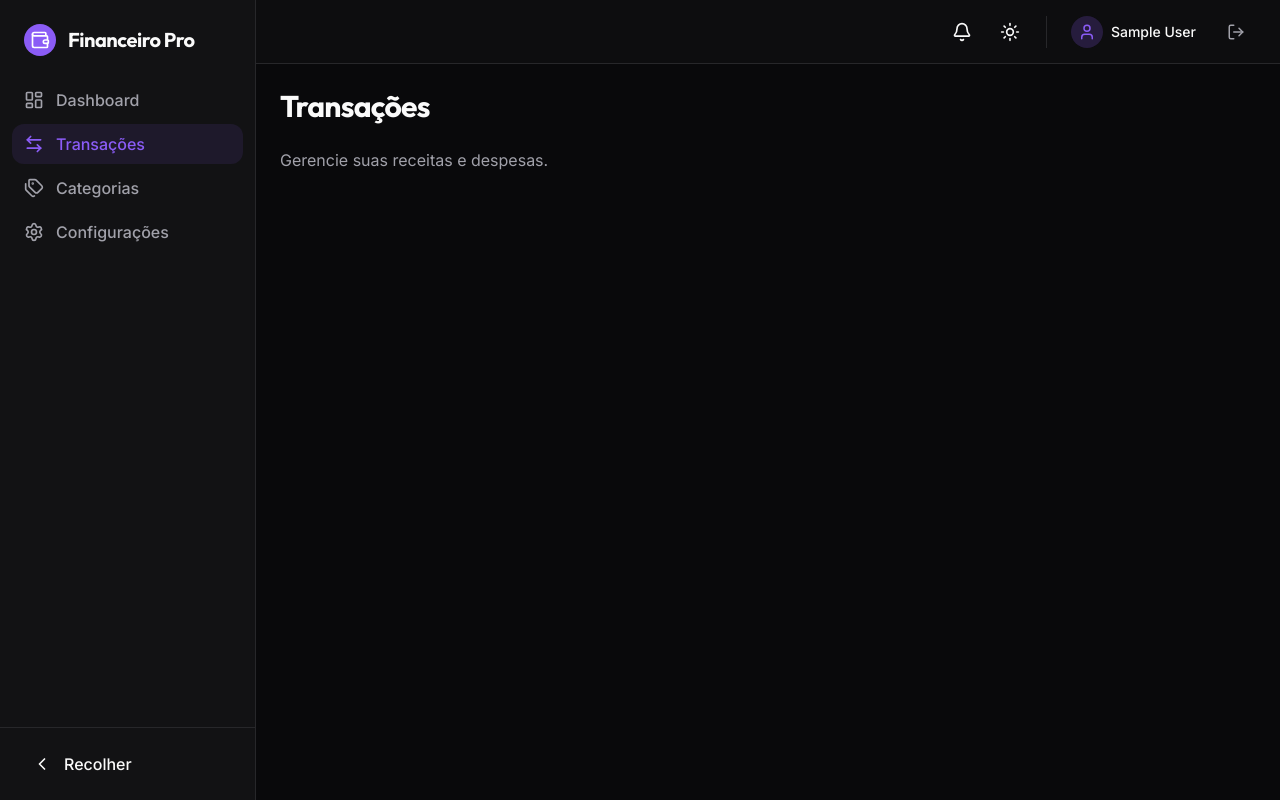
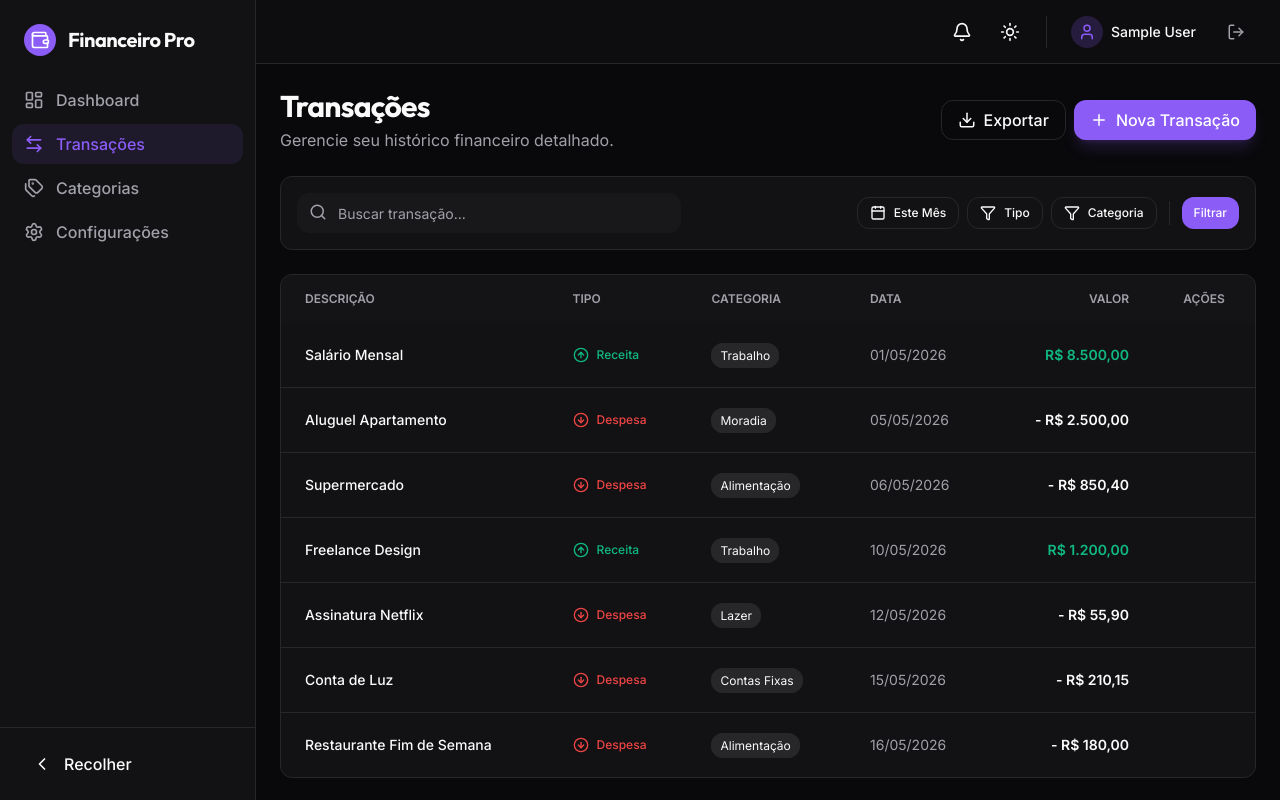
Before and after one commit to leccorside/controle-financeiro-pessoal, a React (Vite) app: page /transactions in a window 1280 px wide. Built offline with nearby package versions, Linux system fonts and the light colour scheme; sample sign-in values are in the browser's storage.

Commit message:
feat: listagem de transações com filtros e dados mockados

```diff
--- /dev/null
+++ b/src/components/transactions/TransactionFilters.jsx
@@ -0,0 +1,34 @@
+import React from 'react';
+import { Input } from '../ui/Input';
+import { Search, Filter, Calendar } from 'lucide-react';
+import { Button } from '../ui/Button';
+
+export function TransactionFilters() {
+  return (
+    <div className="flex flex-col md:flex-row gap-4 items-center justify-between bg-card p-4 rounded-xl border border-border">
+      <div className="relative w-full md:w-96">
+        <Search className="absolute left-3 top-2.5 text-muted-foreground" size={18} />
+        <Input placeholder="Buscar transação..." className="pl-10" />
+      </div>
+
+      <div className="flex items-center gap-2 w-full md:w-auto overflow-x-auto pb-2 md:pb-0">
+        <Button variant="outline" size="sm" className="gap-2 shrink-0">
+          <Calendar size={16} />
+          Este Mês
+        </Button>
+        <Button variant="outline" size="sm" className="gap-2 shrink-0">
+          <Filter size={16} />
+          Tipo
+        </Button>
+        <Button variant="outline" size="sm" className="gap-2 shrink-0">
+          <Filter size={16} />
+          Categoria
+        </Button>
+        <div className="h-6 w-px bg-border mx-1" />
+        <Button variant="primary" size="sm">
+          Filtrar
+        </Button>
+      </div>
+    </div>
+  );
+}
--- /dev/null
+++ b/src/components/transactions/TransactionTable.jsx
@@ -0,0 +1,75 @@
+import React from 'react';
+import { cn } from '../../services/utils';
+import { ArrowUpCircle, ArrowDownCircle, MoreVertical, Search } from 'lucide-react';
+import { Button } from '../ui/Button';
+
+export function TransactionTable({ transactions }) {
+  return (
+    <div className="w-full overflow-x-auto rounded-xl border border-border bg-card">
+      <table className="w-full text-sm text-left border-collapse">
+        <thead className="text-xs text-muted-foreground uppercase bg-muted/30">
+          <tr>
+            <th className="px-6 py-4 font-semibold">Descrição</th>
+            <th className="px-6 py-4 font-semibold">Tipo</th>
+            <th className="px-6 py-4 font-semibold">Categoria</th>
+            <th className="px-6 py-4 font-semibold">Data</th>
+            <th className="px-6 py-4 font-semibold text-right">Valor</th>
+            <th className="px-6 py-4 font-semibold text-center">Ações</th>
+          </tr>
+        </thead>
+        <tbody className="divide-y divide-border">
+          {transactions.length > 0 ? (
+            transactions.map((transaction) => (
+              <tr key={transaction.id} className="hover:bg-primary/5 transition-colors group">
+                <td className="px-6 py-4">
+                  <span className="font-medium text-foreground">{transaction.description}</span>
+                </td>
+                <td className="px-6 py-4">
+                  <div className="flex items-center gap-2">
+                    {transaction.type === 'INCOME' ? (
+                      <ArrowUpCircle className="text-success" size={16} />
+                    ) : (
+                      <ArrowDownCircle className="text-destructive" size={16} />
+                    )}
+                    <span className={cn(
+                      "text-xs font-medium",
+                      transaction.type === 'INCOME' ? "text-success" : "text-destructive"
+                    )}>
+                      {transaction.type === 'INCOME' ? 'Receita' : 'Despesa'}
+                    </span>
+                  </div>
+                </td>
+                <td className="px-6 py-4">
+                  <span className="px-2 py-1 rounded-md bg-secondary text-xs text-secondary-foreground border border-border">
+                    {transaction.category}
+                  </span>
+                </td>
+                <td className="px-6 py-4 text-muted-foreground">
+                  {new Date(transaction.date).toLocaleDateString('pt-BR')}
+                </td>
+                <td className={cn(
+                  "px-6 py-4 text-right font-semibold",
+                  transaction.type === 'INCOME' ? "text-success" : "text-foreground"
+                )}>
+                  {transaction.type === 'EXPENSE' && '- '}
+                  {new Intl.NumberFormat('pt-BR', { style: 'currency', currency: 'BRL' }).format(transaction.amount)}
+                </td>
+                <td className="px-6 py-4 text-center">
+                  <Button variant="ghost" size="icon" className="h-8 w-8 opacity-0 group-hover:opacity-100 transition-opacity">
+                    <MoreVertical size={16} />
+                  </Button>
+                </td>
+              </tr>
+            ))
+          ) : (
+            <tr>
+              <td colSpan="6" className="px-6 py-12 text-center text-muted-foreground">
+                Nenhuma transação encontrada.
+              </td>
+            </tr>
+          )}
+        </tbody>
+      </table>
+    </div>
+  );
+}
--- a/src/pages/Transactions.jsx
+++ b/src/pages/Transactions.jsx
@@ -1,10 +1,52 @@
-import React from 'react';
+import React, { useState } from 'react';
+import { TransactionTable } from '../components/transactions/TransactionTable';
+import { TransactionFilters } from '../components/transactions/TransactionFilters';
+import { Button } from '../components/ui/Button';
+import { Plus, Download } from 'lucide-react';
+
+const mockTransactions = [
+  { id: '1', description: 'Salário Mensal', type: 'INCOME', category: 'Trabalho', date: '2026-05-01', amount: 8500.00 },
+  { id: '2', description: 'Aluguel Apartamento', type: 'EXPENSE', category: 'Moradia', date: '2026-05-05', amount: 2500.00 },
+  { id: '3', description: 'Supermercado', type: 'EXPENSE', category: 'Alimentação', date: '2026-05-06', amount: 850.40 },
+  { id: '4', description: 'Freelance Design', type: 'INCOME', category: 'Trabalho', date: '2026-05-10', amount: 1200.00 },
+  { id: '5', description: 'Assinatura Netflix', type: 'EXPENSE', category: 'Lazer', date: '2026-05-12', amount: 55.90 },
+  { id: '6', description: 'Conta de Luz', type: 'EXPENSE', category: 'Contas Fixas', date: '2026-05-15', amount: 210.15 },
+  { id: '7', description: 'Restaurante Fim de Semana', type: 'EXPENSE', category: 'Alimentação', date: '2026-05-16', amount: 180.00 },
+];
 
 export default function Transactions() {
+  const [transactions] = useState(mockTransactions);
+
   return (
     <div className="space-y-6">
-      <h2 className="text-3xl font-bold">Transações</h2>
-      <p className="text-muted-foreground">Gerencie suas receitas e despesas.</p>
+      <div className="flex items-center justify-between">
+        <div className="space-y-1">
+          <h2 className="text-3xl font-bold font-heading tracking-tight">Transações</h2>
+          <p className="text-muted-foreground">Gerencie seu histórico financeiro detalhado.</p>
+        </div>
+        <div className="flex gap-2">
+          <Button variant="outline" className="gap-2">
+            <Download size={18} />
+            Exportar
+          </Button>
+          <Button className="gap-2 shadow-lg shadow-primary/20">
+            <Plus size={18} />
+            Nova Transação
+          </Button>
+        </div>
+      </div>
+
+      <TransactionFilters />
+
+      <TransactionTable transactions={transactions} />
+
+      <div className="flex items-center justify-between text-sm text-muted-foreground px-2">
+        <p>Mostrando {transactions.length} transações</p>
+        <div className="flex gap-2">
+          <Button variant="outline" size="sm" disabled>Anterior</Button>
+          <Button variant="outline" size="sm" disabled>Próximo</Button>
+        </div>
+      </div>
     </div>
   );
 }
```
